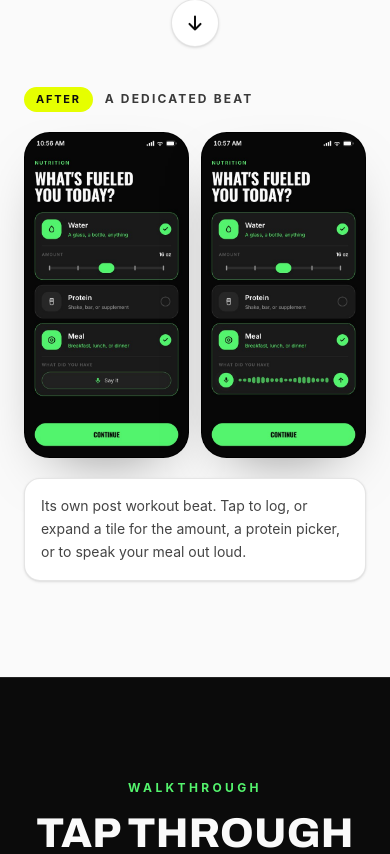
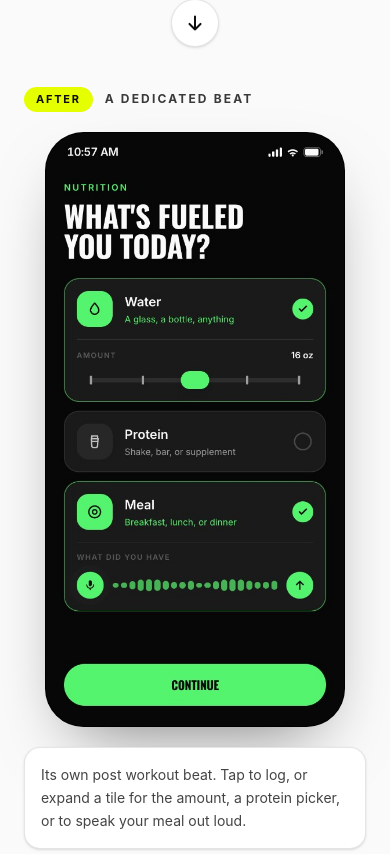
Before and after one commit to rockymedure/ladder-design-exercise, a Next.js app: page /refuel in a window 390 px wide. Shown: the part 2490-3344 px from the top of the page. Built offline with nearby package versions, Linux system fonts and the light colour scheme.

Commit message:
Refuel: single opened-state phone in after; firmer phone frame edge
Co-authored-by: Cursor <cursoragent@cursor.com>

```diff
--- a/src/app/refuel/page.tsx
+++ b/src/app/refuel/page.tsx
@@ -282,25 +282,16 @@ function Goal() {
                   A dedicated beat
                 </span>
               </div>
-              <div className="grid grid-cols-2 gap-3 sm:gap-4">
-                {[
-                  {
-                    src: "/refuel/detail.png",
-                    alt: "Refuel check-in with the water amount slider and meal voice field expanded",
-                  },
-                  {
-                    src: "/refuel/voice.png",
-                    alt: "Speaking a meal into the Refuel check-in, recording live",
-                  },
-                ].map((p) => (
-                  <div
-                    key={p.src}
-                    className="overflow-hidden rounded-[1.6rem] border border-black/10 bg-black shadow-[0_24px_60px_-30px_rgba(0,0,0,0.5)]"
-                  >
-                    {/* eslint-disable-next-line @next/next/no-img-element */}
-                    <img src={p.src} alt={p.alt} loading="lazy" className="block h-auto w-full" />
-                  </div>
-                ))}
+              <div className="mx-auto w-full max-w-[300px]">
+                <div className="overflow-hidden rounded-[2.4rem] border border-black/10 bg-black shadow-[0_30px_70px_-30px_rgba(0,0,0,0.55)]">
+                  {/* eslint-disable-next-line @next/next/no-img-element */}
+                  <img
+                    src="/refuel/voice.png"
+                    alt="Refuel check-in with the water amount slider open and a meal being spoken in"
+                    loading="lazy"
+                    className="block h-auto w-full"
+                  />
+                </div>
               </div>
               <div className="rounded-2xl border border-black/10 bg-white p-4 shadow-sm">
                 <p className="text-[14px] leading-relaxed text-[#444]">
--- a/src/components/PhoneFrame.tsx
+++ b/src/components/PhoneFrame.tsx
@@ -104,7 +104,7 @@ export function PhoneFrame({ children }: { children: ReactNode }) {
         style={{ background: "rgba(230,255,0,0.12)" }}
       />
       <div
-        className="relative rounded-[3.2rem] bg-black p-[10px] shadow-[0_40px_120px_-20px_rgba(0,0,0,0.9),0_0_0_1px_rgba(255,255,255,0.06)]"
+        className="relative rounded-[3.2rem] bg-black p-[10px] shadow-[0_40px_120px_-20px_rgba(0,0,0,0.9),0_0_0_1px_rgba(255,255,255,0.22),0_0_0_2px_rgba(0,0,0,0.6)]"
         style={{
           width: "min(393px, 92vw)",
           height: "min(852px, 88vh)",
```
